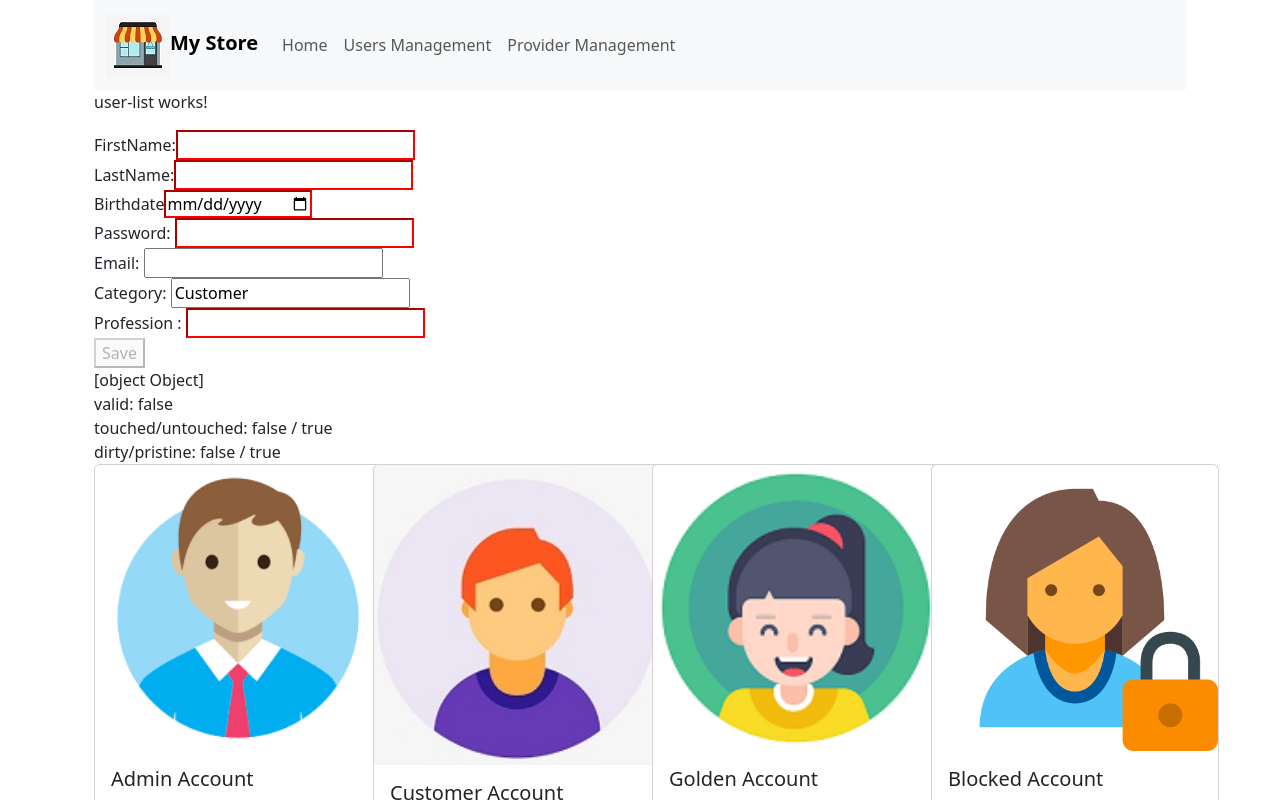
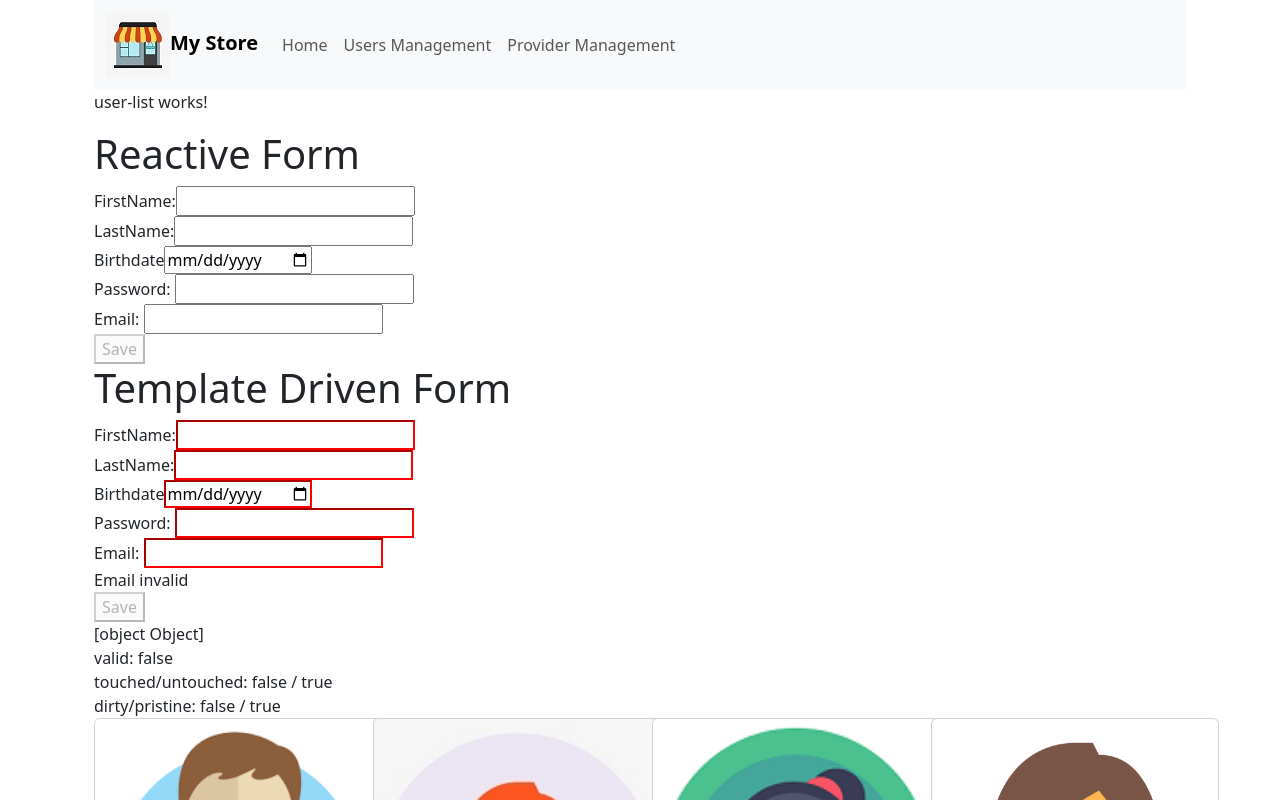
Before and after one commit to amenirommene/angulartwin1, an Angular app: page /mainusers in a window 1280 px wide. Shown: the top 800 px of the page. Built offline with nearby package versions, Linux system fonts and the light colour scheme.

Commit message:
reactive form

```diff
--- a/db.json
+++ b/db.json
@@ -59,6 +59,46 @@
       "firstName": "f1",
       "lastName": "l1",
       "id": 6
+    },
+    {
+      "accountCategory": "Customer",
+      "firstName": "narimennarimen",
+      "lastName": "azertyuiop",
+      "birthDate": "2023-11-09",
+      "password": "^sdfghjklm",
+      "email": "ameni.rommene@gmail.com",
+      "profession": "Student",
+      "id": 7
+    },
+    {
+      "accountCategory": "Customer",
+      "firstName": "narimennarimen",
+      "lastName": "azertyuiop",
+      "birthDate": "2023-11-09",
+      "password": "^sdfghjklm",
+      "email": "ameni.rommene@gmail.com",
+      "profession": "Student",
+      "id": 8
+    },
+    {
+      "accountCategory": "Customer",
+      "firstName": "azertyuiop",
+      "lastName": "sdfgthjk",
+      "birthDate": "2023-11-24",
+      "password": "sdfghjkl",
+      "email": "ameni.rommene@gmail.com",
+      "profession": "sdfghjk",
+      "id": 9
+    },
+    {
+      "accountCategory": "Customer",
+      "firstName": "dfghjklmfghjkl",
+      "lastName": "sdfghjklmhhh",
+      "birthDate": "2023-11-17",
+      "password": "qsdfghjkl",
+      "email": "ameni.rommene@gmail.com",
+      "profession": "cfvghjkl",
+      "id": 10
     }
   ],
   "posts": [
--- /dev/null
+++ b/src/app/user/components/add-user-reactive/add-user-reactive.component.html
@@ -0,0 +1,27 @@
+
+<form [formGroup]="myForm">
+    <div formGroupName="groupe1">
+    FirstName:<input  type="text" formControlName="firstName"><br>
+    <div *ngIf="myForm.get('groupe1').get('firstName').touched && myForm.get('groupe1').get('firstName').invalid">
+    <div *ngIf="firstNameUser.errors['required']">
+    Champ obligatoire
+    </div>
+    <div *ngIf="firstNameUser.errors['minlength']">
+        Minimim {{ firstNameUser.errors['minlength']['requiredLength'] }}
+    </div>
+    <div *ngIf="firstNameUser.errors['pattern']">
+        le champ n'accepte que des lettres
+    </div>
+
+    </div>
+    LastName:<input name="lastname" type="text" formControlName="lastName"><br>
+    Birthdate<input name="birthdate" type="date" formControlName="birthdate"><br>
+    Password: <input name="password" type="password" formControlName="password"><br>
+    Email: <input name="email" type="email" formControlName="email"> <br>
+    </div>
+    <div *ngIf="firstgroupe.valid">
+    Category: <input  name="category"  type="text" formControlName="category" ><br>
+    Profession : <input name="profession" type="text" formControlName="profession" ><br>
+</div>
+    <button [disabled]="myForm.invalid">Save</button>
+</form>
--- /dev/null
+++ b/src/app/user/components/add-user-reactive/add-user-reactive.component.ts
@@ -0,0 +1,32 @@
+import { Component } from '@angular/core';
+import { FormControl, FormGroup, Validators } from '@angular/forms';
+
+@Component({
+  selector: 'app-add-user-reactive',
+  templateUrl: './add-user-reactive.component.html',
+  styleUrls: ['./add-user-reactive.component.css']
+})
+export class AddUserReactiveComponent {
+
+  myForm : FormGroup;
+
+  ngOnInit(){
+    this.myForm=new FormGroup({
+      groupe1: new FormGroup({
+      firstName : new FormControl("",[Validators.required,Validators.minLength(3), Validators.pattern("[a-zA-Z]*")]),
+      lastName : new FormControl(),
+      password : new FormControl(),
+      birthdate : new FormControl(),
+      email : new FormControl(),
+    }),
+      category : new FormControl("Customer", Validators.required),
+      profession : new FormControl(),
+    });
+  }
+get firstNameUser(){
+  return this.myForm.get('groupe1').get('firstName');
+}
+get firstgroupe(){
+  return this.myForm.get('groupe1');
+}
+}
--- a/src/app/user/components/add-user/add-user.component.html
+++ b/src/app/user/components/add-user/add-user.component.html
@@ -1,5 +1,6 @@
 
 <form #form="ngForm">
+<div ngModelGroup="groupe1" #grpe="ngModelGroup">
 FirstName:<input (keyup)="f(firstname.errors)" name="firstname" pattern="[a-zA-Z]*" minlength="10" required type="text"
 [(ngModel)]="user.firstName" #firstname="ngModel"><br>
 <div *ngIf="firstname.touched && firstname.invalid">
@@ -19,15 +20,18 @@
 LastName:<input name="lastname" pattern="[a-zA-Z]*" minlength="3" required type="text"  [(ngModel)]="user.lastName" #lastname="ngModel"><br>
 Birthdate<input name="birthdate" required type="date"  [(ngModel)]="user.birthDate" #birthdate="ngModel"><br>
 Password: <input name="password" required  type="password"  [(ngModel)]="user.password" #password="ngModel"><br>
-Email: <input name="email" type="email"  [(ngModel)]="user.email" pattern="^[a-zA-Z0-9._-]+@gmail.com" #email="ngModel">
+Email: <input name="email" type="email" required  [(ngModel)]="user.email" pattern="^[a-zA-Z0-9._-]+@gmail.com" #email="ngModel">
 <br>
 <div *ngIf="email.invalid">
     Email invalid
 </div>
+</div>
+<div *ngIf="grpe.valid">
 Category: <input  name="category"  pattern="Customer" required type="text"  [(ngModel)]="user.accountCategory" #category="ngModel"><br>
 <div *ngIf="category.invalid">La catégorie doit être égale à Customer</div>
 Profession : <input name="profession" required type="text"  [(ngModel)]="user.profession" #profession="ngModel"><br>
-<button [disabled]="form.invalid">Save</button>
+</div>
+<button (click)="addCustomer()" [disabled]="form.invalid">Save</button>
 </form>
 {{firstname.errors}}<br>
 valid: {{firstname.valid}} <br>
--- a/src/app/user/components/add-user/add-user.component.ts
+++ b/src/app/user/components/add-user/add-user.component.ts
@@ -1,5 +1,6 @@
 import { Component } from '@angular/core';
 import { User } from 'src/app/models/user';
+import { UserService } from 'src/app/services/user.service';
 
 @Component({
   selector: 'app-add-user',
@@ -7,6 +8,9 @@
   styleUrls: ['./add-user.component.css']
 })
 export class AddUserComponent {
+  constructor(private _service:UserService){
+
+  }
 user : User=new User();
 ngOnInit(){
   this.user.accountCategory="Customer";
@@ -14,4 +18,8 @@
 f(err){
 console.log(err);
 }
+
+addCustomer(){
+this._service.addUser(this.user).subscribe();
 }
+}
--- a/src/app/user/components/user-list/user-list.component.html
+++ b/src/app/user/components/user-list/user-list.component.html
@@ -1,4 +1,7 @@
 <p>user-list works!</p>
+<h1>Reactive Form</h1>
+<app-add-user-reactive></app-add-user-reactive>
+<h1>Template Driven Form</h1>
 <app-add-user></app-add-user>
 
 <div class="row">
```
Also changed, not shown: src/app/user/user.module.ts (+6 -3 lines), src/app/user/components/add-user-reactive/add-user-reactive.component.css (added), 1 other file (tests, documents, lock files or other folders).
